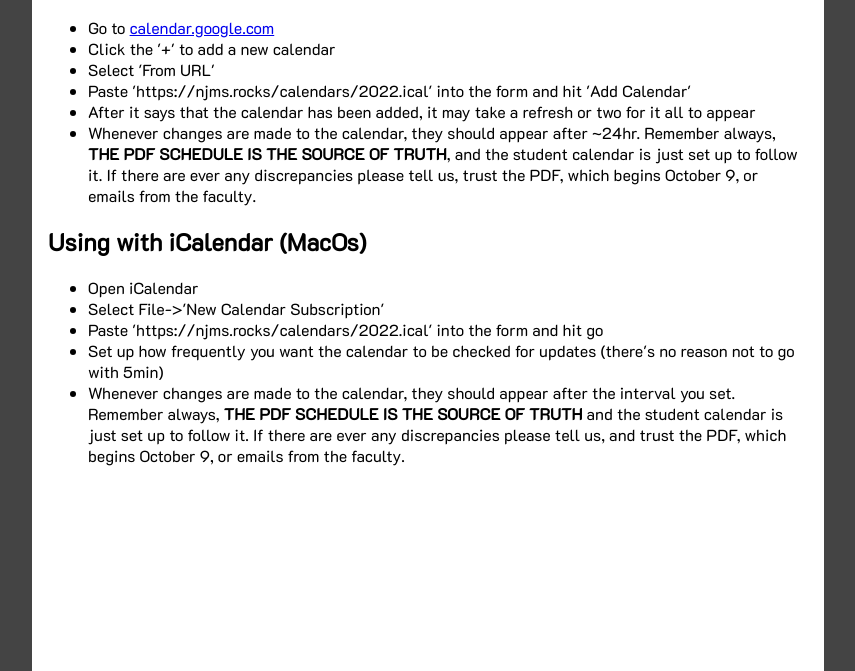
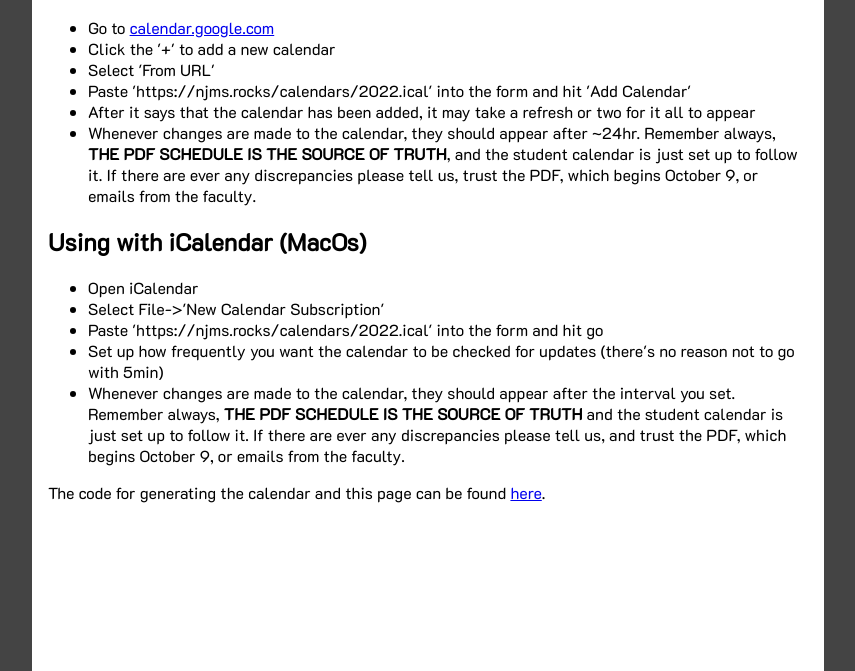
Before and after one commit to TheToolbox/njms.rocks, a website: page calendars/setup.html in a window 1280 px wide. Shown: the part 129-800 px from the top of the page, without its empty margins (212-1067 px from the left). Drawn offline with Linux system fonts and the light colour scheme.

Commit message:
Adding link to project to calendar docs

```diff
--- a/calendars/setup.html
+++ b/calendars/setup.html
@@ -56,6 +56,10 @@
         </ul>
     </section>
 
+
+    <footer>
+        <p>The code for generating the calendar and this page can be found <a href="https://github.com/TheToolbox/njms.rocks">here</a>.</p>
+    </footer>
 </body>
 
 </html>
```
